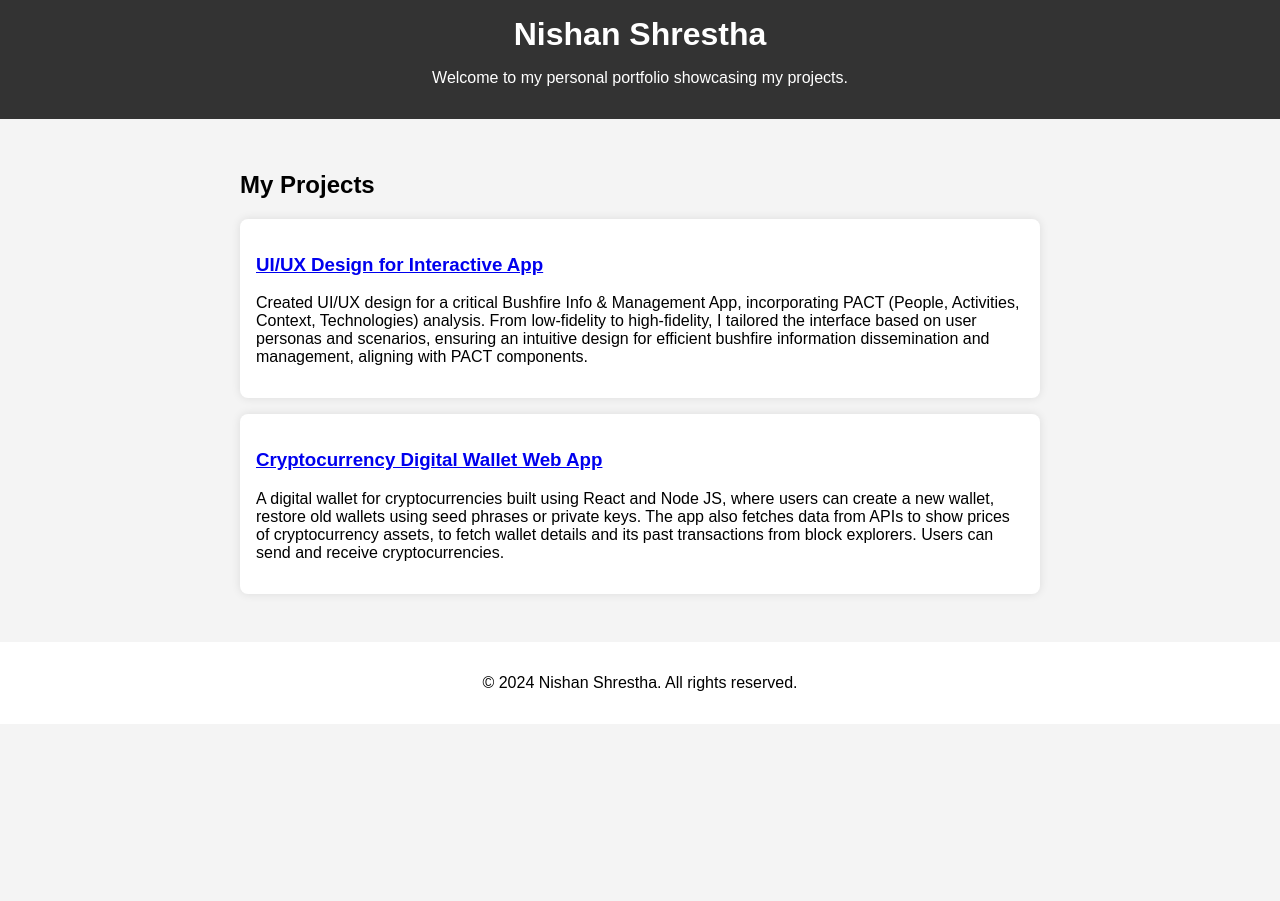
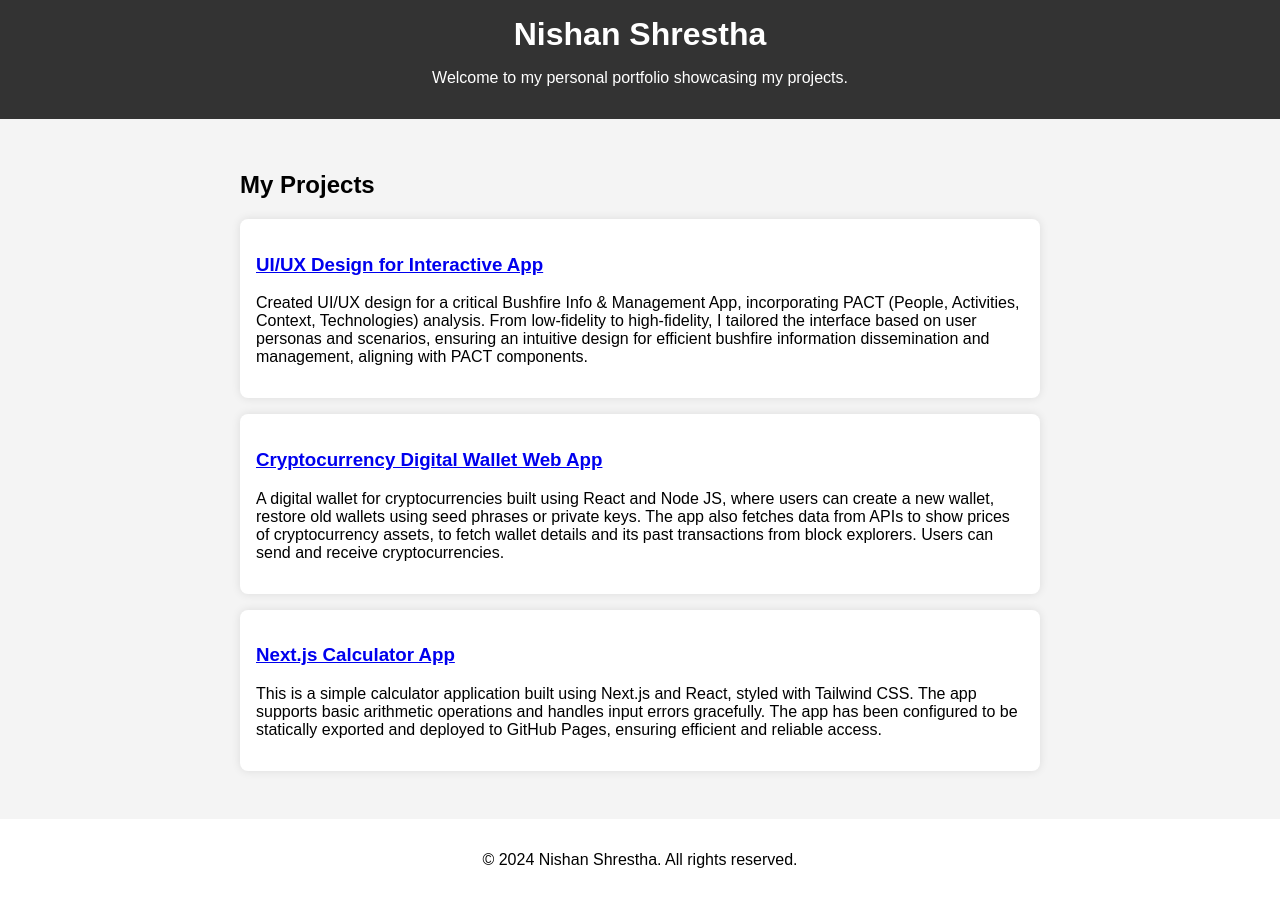
Before and after one commit to nishanau/my-portfolio, a React (Create React App) app: page / in a window 1280 px wide. Before the commit the page ends 800 px from the top, so only its background shows below. Built offline with nearby package versions, Linux system fonts and the light colour scheme.

Commit message:
added NextJs Calculator app in Home

```diff
--- a/src/pages/Home.js
+++ b/src/pages/Home.js
@@ -13,6 +13,11 @@ const projects = [
   {
     title: 'Cryptocurrency Digital Wallet Web App',
     description: 'A digital wallet for cryptocurrencies built using React and Node JS, where users can create a new wallet, restore old wallets using seed phrases or private keys. The app also fetches data from APIs to show prices of cryptocurrency assets, to fetch wallet details and its past transactions from block explorers. Users can send and receive cryptocurrencies.',
+    url: 'http://3.25.198.253:3001/' // Replace with the actual URL
+  },
+  {
+    title: 'Next.js Calculator App',
+    description: 'This is a simple calculator application built using Next.js and React, styled with Tailwind CSS. The app supports basic arithmetic operations and handles input errors gracefully. The app has been configured to be statically exported and deployed to GitHub Pages, ensuring efficient and reliable access.',
     url: 'http://3.25.198.253:3001/' // Replace with the actual URL
   },
 
```
